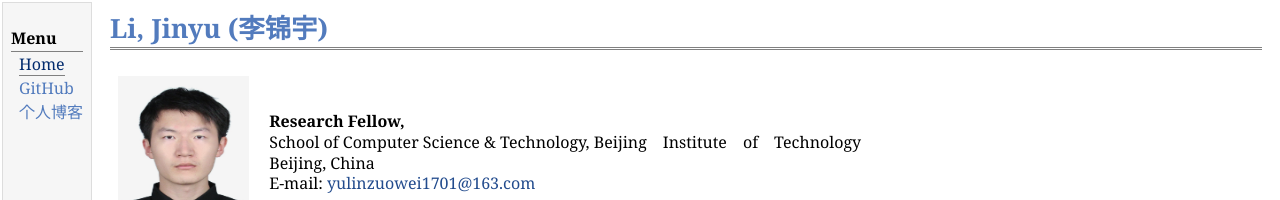
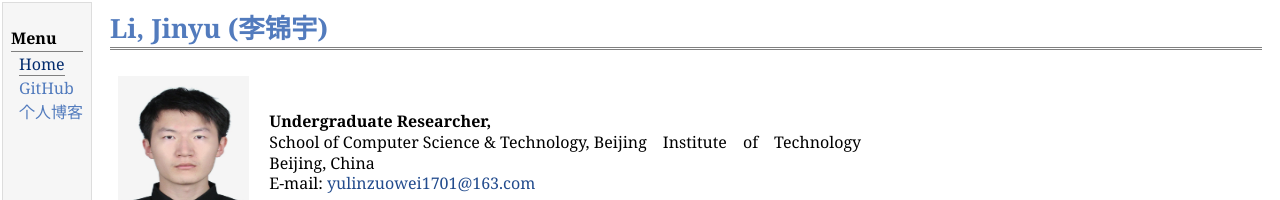
Before and after one commit to JinyuLi999/jinyuli999.github.io, a plain HTML site: page index.html in a window 1280 px wide. Shown: the top 200 px of the page. Drawn offline with Linux system fonts and the light colour scheme.

Commit message:
Update index.html

```diff
--- a/index.html
+++ b/index.html
@@ -25,7 +25,7 @@
 <table class="imgtable"><tr><td>
 <a href="https://jinyuli999.github.io/"><img src="photos/bio.jpg" alt="alt text" width="131px" height="160px" /></a>&nbsp;</td>
 <td align="left"><p>
-<b>Research Fellow, </b> <br />
+<b>Undergraduate Researcher, </b> <br />
 School of Computer Science & Technology, Beijing　Institute　of　Technology <br />
 Beijing, China<br />
 E-mail: <a href="mailto:yulinzuowei1701@163.com">yulinzuowei1701@163.com</a></p>
```
